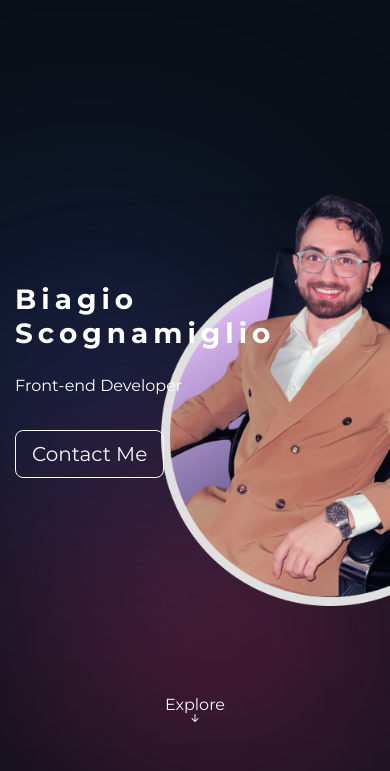
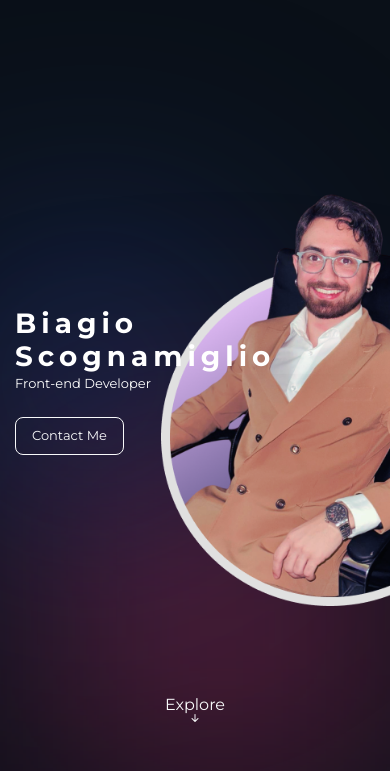
Before and after one commit to biascooo/BS-Front-End-Developer, a website built with Parcel: page index.html in a window 390 px wide. Shown: the part 73-844 px from the top of the page. Built offline with nearby package versions, Linux system fonts and the light colour scheme; some packages are replaced by stand-ins of ours; no server answers.

Commit message:
Hero update

```diff
--- a/index.html
+++ b/index.html
@@ -93,9 +93,9 @@
         <div class="hero__content h-100 container-custom position-relative">
           <div class="d-flex h-100 align-items-center justify-content-between hero__content-width">
             <div class="text-white offer-text">
-              <h1 class="hero__heading fw-bold mb-4">Biagio Scognamiglio</h1>
-              <p class="lead mb-4 hero__subtitle">Front-end Developer</p>
-              <a href="#form" class="mt-2 btn btn-lg btn-outline-light" role="button">Contact Me</a>
+              <h1 class="hero__heading fw-bold">Biagio Scognamiglio</h1>
+              <p class="lead hero__subtitle">Front-end Developer</p>
+              <a href="#form" class="herobutton mt-2 btn btn-lg btn-outline-light" role="button">Contact Me</a>
             </div>
             <div class="circle-1 position-absolute"></div>
             <div class="circle-2 position-absolute"></div>
--- a/src/css/main.css
+++ b/src/css/main.css
@@ -130,14 +130,21 @@ h1 {
 }
 
 .hero__subtitle {
-  font-size: 1rem;
+  font-size: 20px;
 
-  @media (min-width: 768px) {
-        font-size: 20px;
-    }
+  @media (max-width: 425px) {
+    font-size: 13px;
+  }
+
   @media (min-width: 1400px) {
         font-size: 28px;
     }
+}
+
+.herobutton {
+  @media (max-width: 425px) {
+    font-size: 13px;
+  }
 }
 
 .hero__overlay {
```
